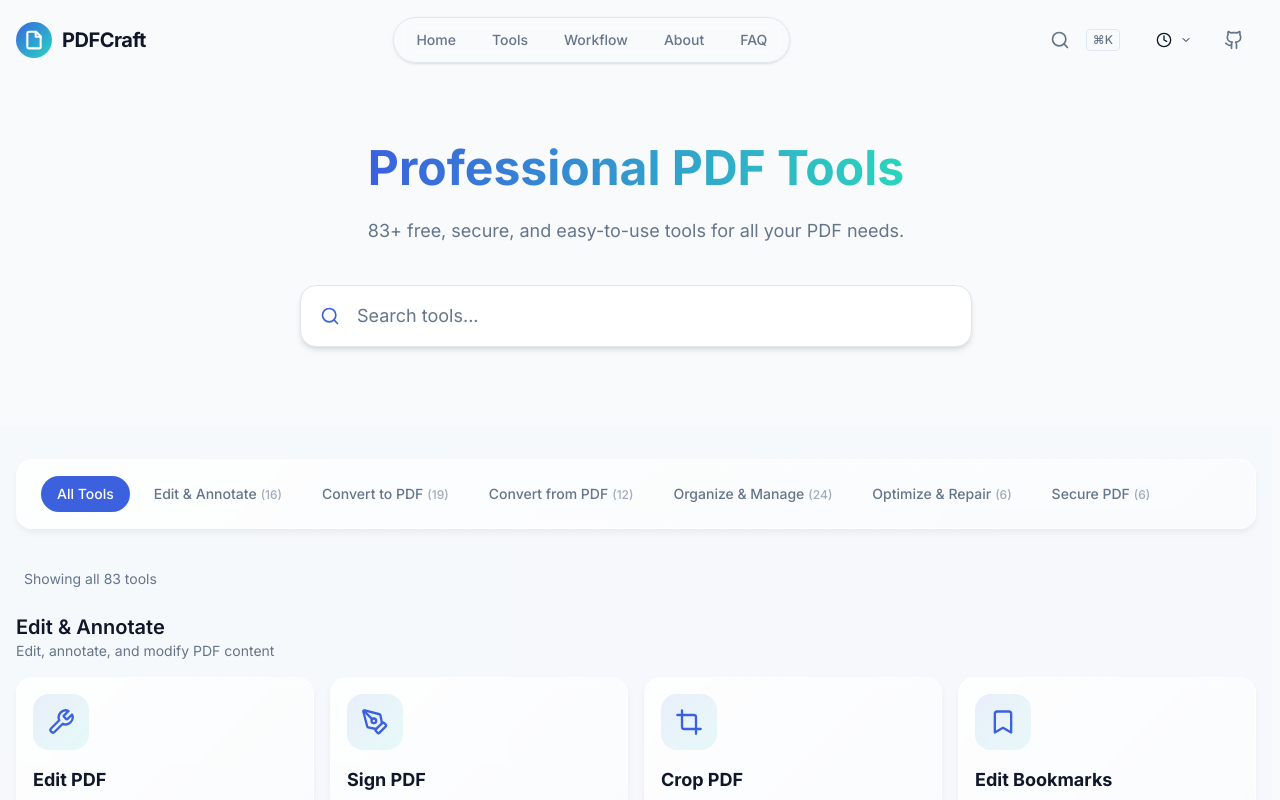
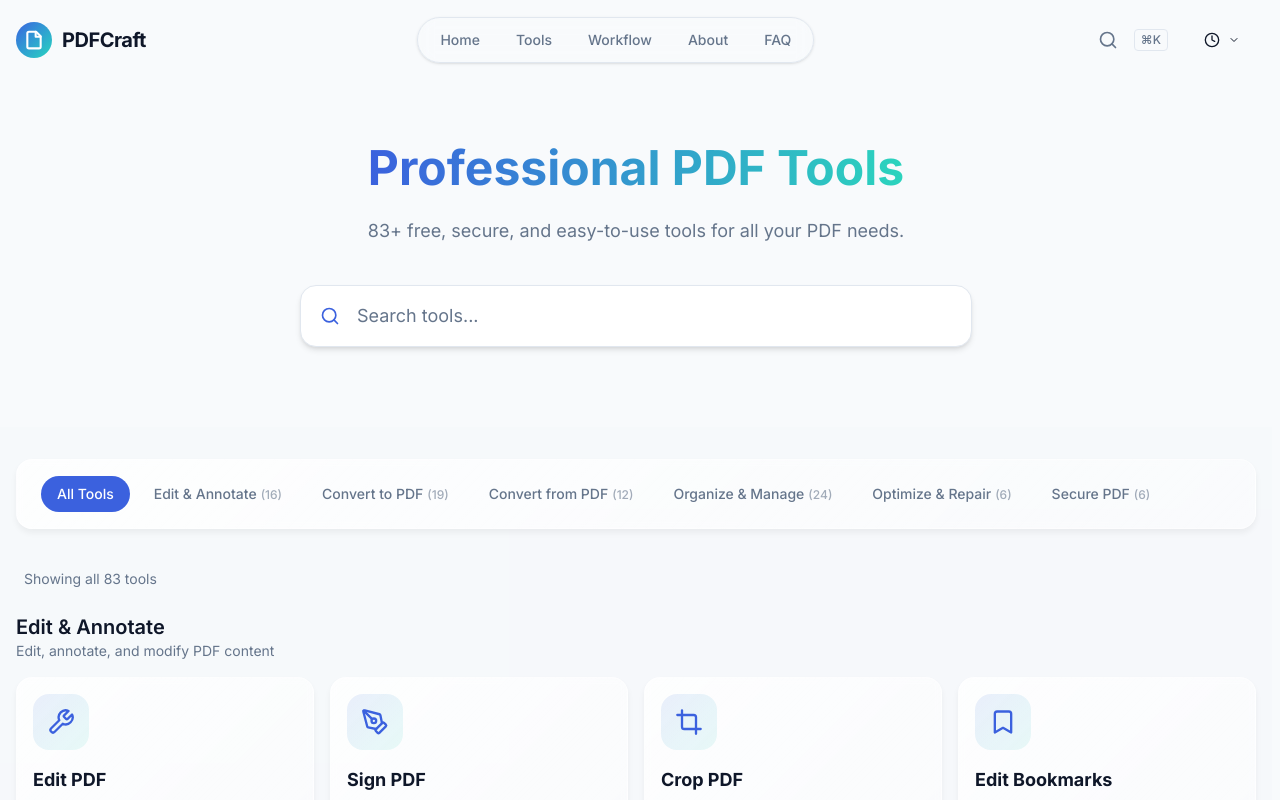
Before and after one commit to caaralimatti/PDFtools, a Next.js app: page /en/tools in a window 1280 px wide. Shown: the top 800 px of the page. Built offline with nearby package versions, Linux system fonts and the light colour scheme.

Commit message:
refactor(header): remove github repository link from header
Remove the GitHub repository link from both desktop and mobile navigation.
This includes removing the Github icon import from lucide-react and the
associated UI components that displayed the link in the header and mobile menu.

```diff
--- a/src/components/layout/Header.tsx
+++ b/src/components/layout/Header.tsx
@@ -4,7 +4,7 @@ import React, { useState, useCallback, useEffect, useRef } from 'react';
 import Link from 'next/link';
 import { useRouter } from 'next/navigation';
 import { useTranslations } from 'next-intl';
-import { Search, Menu, X, Command, Github } from 'lucide-react';
+import { Search, Menu, X, Command } from 'lucide-react';
 import { type Locale } from '@/lib/i18n/config';
 import { Button } from '@/components/ui/Button';
 import { RecentFilesDropdown } from '@/components/common/RecentFilesDropdown';
@@ -315,16 +315,6 @@ export const Header: React.FC<HeaderProps> = ({ locale, showSearch = true }) =>
               }}
             />
 
-            {/* GitHub Repository Link */}
-            <a
-              href="https://github.com/PDFCraftTool/pdfcraft"
-              target="_blank"
-              rel="noopener noreferrer"
-              className="hidden sm:flex items-center justify-center h-9 w-9 rounded-lg text-[hsl(var(--color-muted-foreground))] hover:text-[hsl(var(--color-foreground))] hover:bg-[hsl(var(--color-muted))/0.5] transition-all"
-              aria-label="GitHub Repository"
-            >
-              <Github className="h-5 w-5" aria-hidden="true" />
-            </a>
 
             {/* Language Selector placeholder */}
             <div id="language-selector-slot" />
@@ -368,19 +358,6 @@ export const Header: React.FC<HeaderProps> = ({ locale, showSearch = true }) =>
                   </Link>
                 </li>
               ))}
-              {/* GitHub Link in Mobile Menu */}
-              <li>
-                <a
-                  href="https://github.com/PDFCraftTool/pdfcraft"
-                  target="_blank"
-                  rel="noopener noreferrer"
-                  className="flex items-center gap-3 px-4 py-3 text-base font-medium text-[hsl(var(--color-foreground))] hover:bg-[hsl(var(--color-muted))] rounded-lg transition-colors"
-                  onClick={() => setIsMobileMenuOpen(false)}
-                >
-                  <Github className="h-5 w-5" aria-hidden="true" />
-                  GitHub
-                </a>
-              </li>
             </ul>
           </nav>
         )}
```
